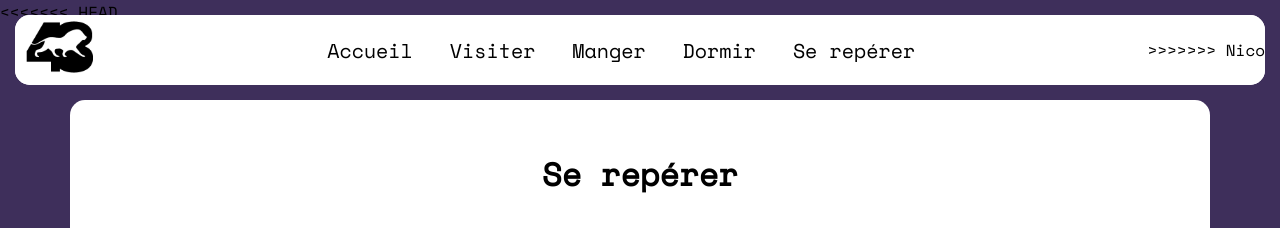
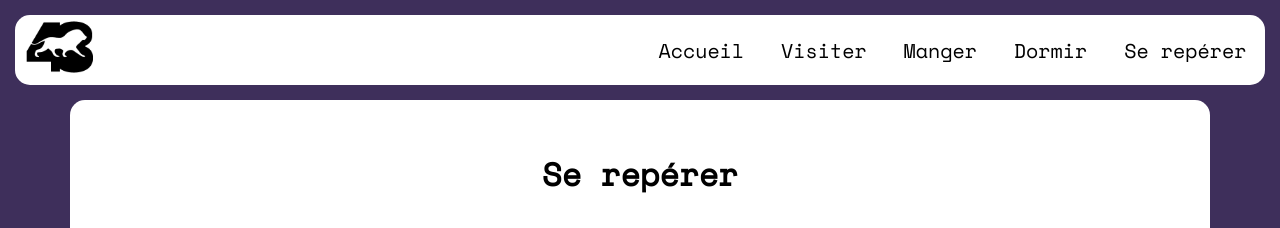
Before and after one commit to Nico-Jour/Visiter-Lyon, a website: page map2.html in a window 1280 px wide. Shown: the top 228 px of the page. Drawn offline with nearby package versions, Linux system fonts and the light colour scheme; some packages are replaced by stand-ins of ours.

Commit message:
cleaning merge

```diff
--- a/map2.html
+++ b/map2.html
@@ -469,24 +469,6 @@
 
 <body id="map2">
   <div class="screen">
-<<<<<<< HEAD
-    <header>
-      <h1>
-        SE REPERER
-      </h1>
-      <div class="logo">
-        <a href="home.html"><img src="assets/LogoLyon48h.gif" alt="logo"></a>
-      </div>
-      <nav>
-        <ul>
-          <a href="home.html">Accueil</a>
-          <a href="visit.html">Visiter</a>
-          <a href="eat.html">Manger</a>
-          <a href="sleep.html">Dormir</a>
-          <a href="map2.html">Se repérer</a>
-        </ul>
-      </nav>
-=======
   <header>
     <h1>
       SE REPERER
@@ -503,7 +485,7 @@
         <a href="map2.html">Se repérer</a>
       </ul>
     </nav>
->>>>>>> Nico
+
 
       <div class="cta__burger">
         <span></span>
```
